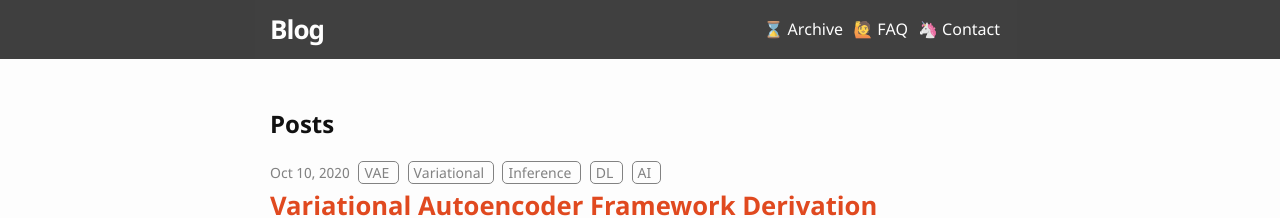
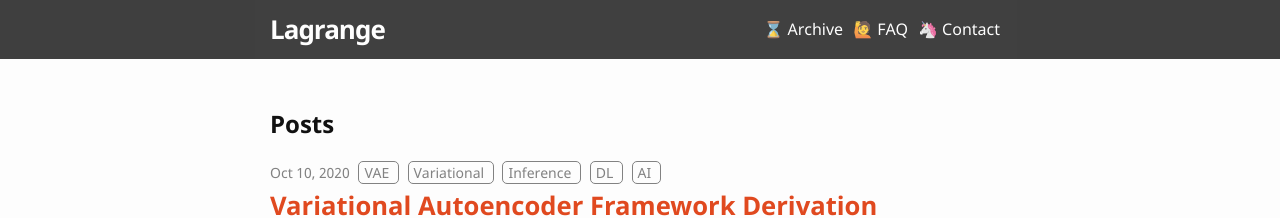
Before and after one commit to parthatom/Lagrange, a Jekyll site: the page built from index.html, in a window 1280 px wide. Shown: the top 218 px of the page. Built offline with Jekyll 4.4.1, drawn with Linux system fonts in a browser that asks for light colours; formulas are drawn with MathJax 3.

Commit message:
Change blog name and baseurl

```diff
--- a/_config.yml
+++ b/_config.yml
@@ -1,7 +1,7 @@
-title: Blog
+title: Lagrange
 name: "Parth's Math Blog"
 author: Parth Shah
-baseurl: "/blog"
+baseurl: "/lagrange"
 description: Document my learning notes.
 profile_url: "http://parthatom.github.io"
 
```
